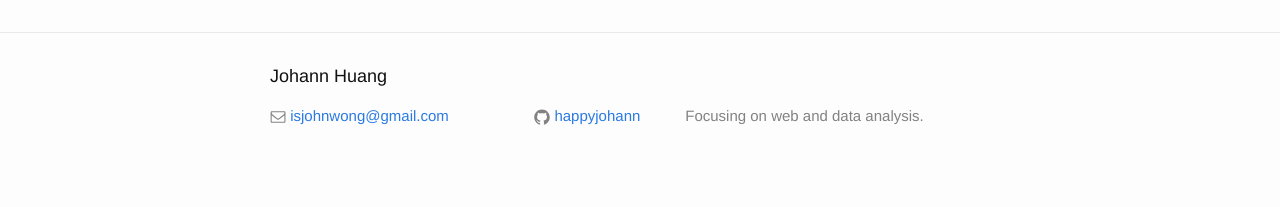
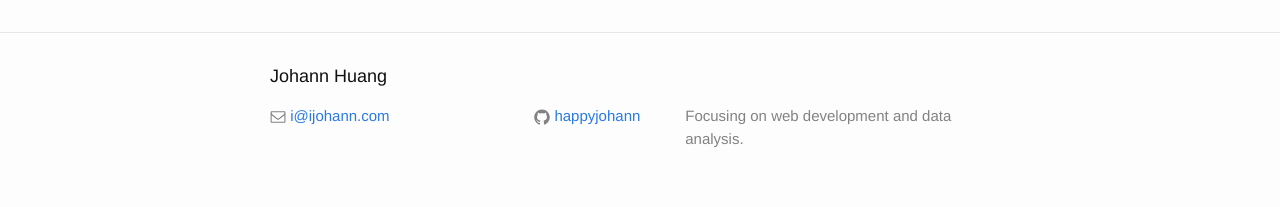
Before and after one commit to happyjohann/happyjohann.github.io, a Jekyll site: the page built from already.md, in a window 1280 px wide. Shown: the part 1332-1539 px from the top of the page. Built offline with Jekyll 4.4.1, drawn with Linux system fonts in a browser that asks for light colours; comment, search, counter and statistics services are not loaded.

```diff
--- a/_config.yml
+++ b/_config.yml
@@ -7,9 +7,9 @@
 
 # Site settings
 title: Johann Huang
-email: isjohnwong@gmail.com
+email: i@ijohann.com
 description: >
-  Focusing on web and data analysis.
+  Focusing on web development and data analysis.
 baseurl: "" # the subpath of your site, e.g. /blog
 url: "http://happyjohann.github.io" # the base hostname & protocol for your site
 twitter_username:
```
Also changed, not shown: index.md (+5 -1 lines).
